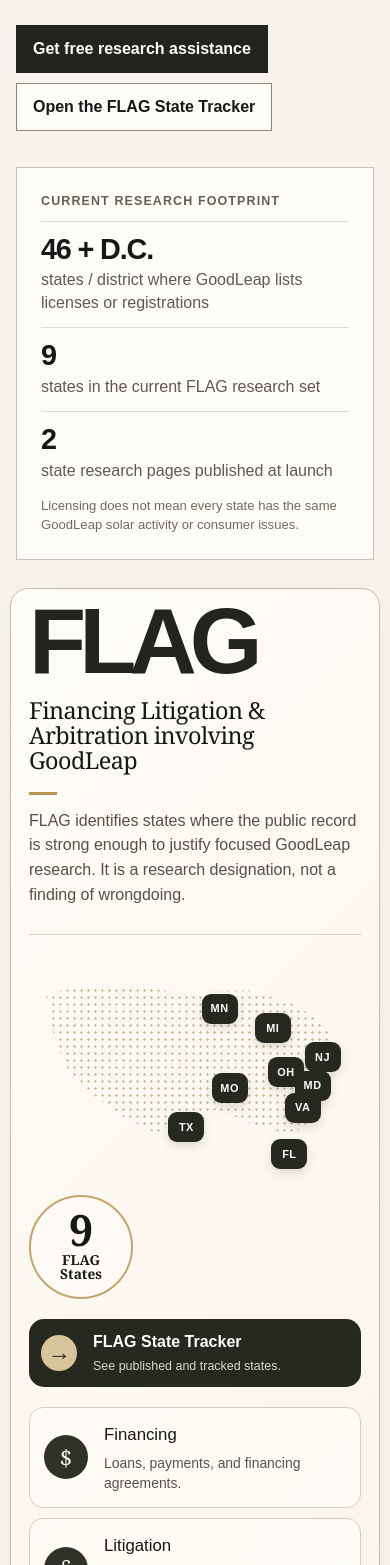
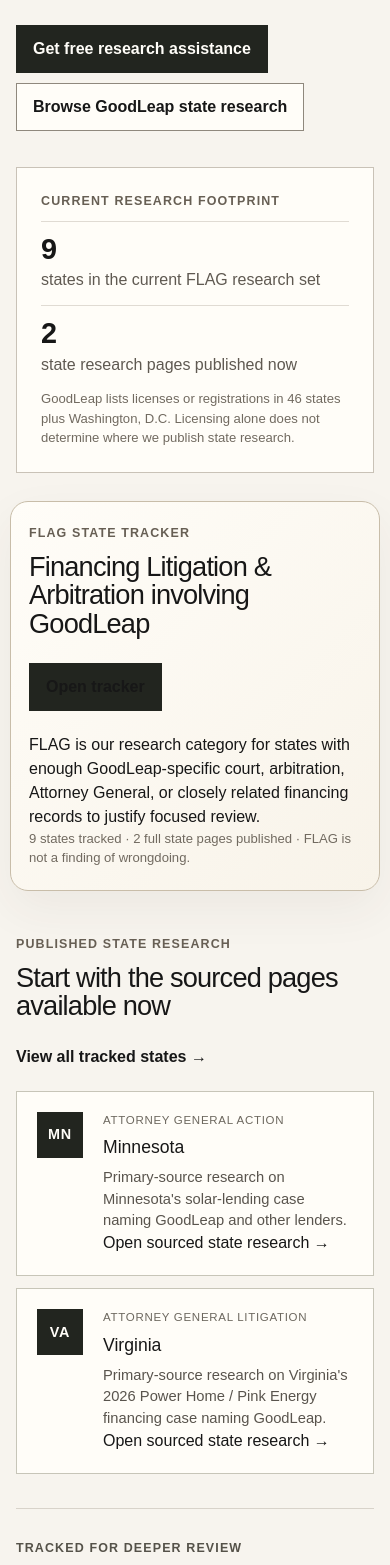
Before and after one commit to Decentralized-Rob/solar-consumer-research, a Next.js app: page /goodleap in a window 390 px wide. Shown: the part 435-2000 px from the top of the page. Built offline with nearby package versions, Linux system fonts and the light colour scheme.

Commit message:
Simplify GoodLeap FLAG section for mobile

```diff
--- a/app/goodleap/page.tsx
+++ b/app/goodleap/page.tsx
@@ -42,13 +42,6 @@ const publishedStates = [
 
 const trackedStates = ["Texas", "Florida", "New Jersey", "Missouri", "Ohio", "Michigan", "Maryland"];
 
-const flagPillars = [
-  ["$", "Financing", "Loans, payments, and financing agreements."],
-  ["§", "Litigation", "Court records involving GoodLeap or related parties."],
-  ["A", "Arbitration", "Orders and disputes involving arbitration."],
-  ["G", "Government", "Attorney General and regulator records."],
-] as const;
-
 export default function GoodLeapHubPage() {
   const structuredData = {
     "@context": "https://schema.org",
@@ -84,73 +77,41 @@ export default function GoodLeapHubPage() {
             <p>Track documented state actions, solar-financing litigation, arbitration rulings, and official consumer resources.</p>
             <div className="gl-actions">
               <Link className="gl-button gl-button-primary" href="/#questions">Get free research assistance</Link>
-              <Link className="gl-button" href="/goodleap/states">Open the FLAG State Tracker</Link>
+              <Link className="gl-button" href="/goodleap/states">Browse GoodLeap state research</Link>
             </div>
           </div>
           <aside className="gl-hero-panel">
             <p className="gl-kicker">Current research footprint</p>
             <dl>
-              <div><dt>46 + D.C.</dt><dd>states / district where GoodLeap lists licenses or registrations</dd></div>
               <div><dt>9</dt><dd>states in the current FLAG research set</dd></div>
-              <div><dt>2</dt><dd>state research pages published at launch</dd></div>
+              <div><dt>2</dt><dd>state research pages published now</dd></div>
             </dl>
-            <p className="gl-fineprint">Licensing does not mean every state has the same GoodLeap solar activity or consumer issues.</p>
+            <p className="gl-fineprint">GoodLeap lists licenses or registrations in 46 states plus Washington, D.C. Licensing alone does not determine where we publish state research.</p>
           </aside>
         </section>
 
         <section className="gl-flag-feature" aria-labelledby="gl-flag-feature-title">
-          <div className="gl-flag-feature-top">
-            <div className="gl-flag-feature-copy">
-              <div className="gl-flag-word" aria-hidden="true">FLAG</div>
+          <div className="gl-heading-row">
+            <div>
+              <p className="gl-kicker">FLAG State Tracker</p>
               <h2 id="gl-flag-feature-title">Financing Litigation &amp; Arbitration involving GoodLeap</h2>
-              <span className="gl-flag-accent" aria-hidden="true" />
-              <p>FLAG identifies states where the public record is strong enough to justify focused GoodLeap research. It is a research designation, not a finding of wrongdoing.</p>
             </div>
-
-            <div className="gl-flag-visual">
-              <div className="gl-us-map" aria-label="Nine FLAG research states: Minnesota, Michigan, Ohio, Missouri, New Jersey, Maryland, Virginia, Texas, and Florida">
-                <div className="gl-us-map-shape" aria-hidden="true" />
-                <span className="gl-map-state gl-map-mn">MN</span>
-                <span className="gl-map-state gl-map-mi">MI</span>
-                <span className="gl-map-state gl-map-oh">OH</span>
-                <span className="gl-map-state gl-map-mo">MO</span>
-                <span className="gl-map-state gl-map-nj">NJ</span>
-                <span className="gl-map-state gl-map-md">MD</span>
-                <span className="gl-map-state gl-map-va">VA</span>
-                <span className="gl-map-state gl-map-tx">TX</span>
-                <span className="gl-map-state gl-map-fl">FL</span>
-              </div>
-
-              <div className="gl-flag-feature-side">
-                <div className="gl-flag-count" aria-label="9 FLAG research states">
-                  <strong>9</strong>
-                  <span>FLAG<br />States</span>
-                </div>
-                <Link className="gl-flag-cta" href="/goodleap/states">
-                  <span className="gl-flag-cta-arrow" aria-hidden="true">→</span>
-                  <span><strong>FLAG State Tracker</strong><small>See published and tracked states.</small></span>
-                </Link>
-              </div>
-            </div>
+            <Link className="gl-button gl-button-primary" href="/goodleap/states">Open tracker</Link>
           </div>
-
-          <div className="gl-flag-pillars">
-            {flagPillars.map(([icon, title, copy]) => (
-              <div className="gl-flag-pillar" key={title}>
-                <span className="gl-flag-pillar-icon" aria-hidden="true">{icon}</span>
-                <div><h3>{title}</h3><p>{copy}</p></div>
-              </div>
-            ))}
-          </div>
+          <p>
+            FLAG is our research category for states with enough GoodLeap-specific court, arbitration, Attorney General,
+            or closely related financing records to justify focused review.
+          </p>
+          <p className="gl-fineprint">9 states tracked · 2 full state pages published · FLAG is not a finding of wrongdoing.</p>
         </section>
 
         <section aria-labelledby="gl-published-heading">
           <div className="gl-heading-row">
             <div>
               <p className="gl-kicker">Published state research</p>
-              <h2 id="gl-published-heading">Start with the sourced pages that are live now</h2>
+              <h2 id="gl-published-heading">Start with the sourced pages available now</h2>
             </div>
-            <Link href="/goodleap/states">View tracker →</Link>
+            <Link href="/goodleap/states">View all tracked states →</Link>
           </div>
           <div className="gl-state-grid">
             {publishedStates.map((item) => (
@@ -170,7 +131,7 @@ export default function GoodLeapHubPage() {
         <section className="gl-watch-section" aria-labelledby="gl-tracked-heading">
           <div>
             <p className="gl-kicker">Tracked for deeper review</p>
-            <h2 id="gl-tracked-heading">Seven more states are in the current FLAG research set</h2>
+            <h2 id="gl-tracked-heading">Seven more states are in the current research set</h2>
             <p>These states have GoodLeap-specific public records under review. Dedicated pages will be published only when the source record is complete enough to be useful.</p>
           </div>
           <div className="gl-chip-list">
```
